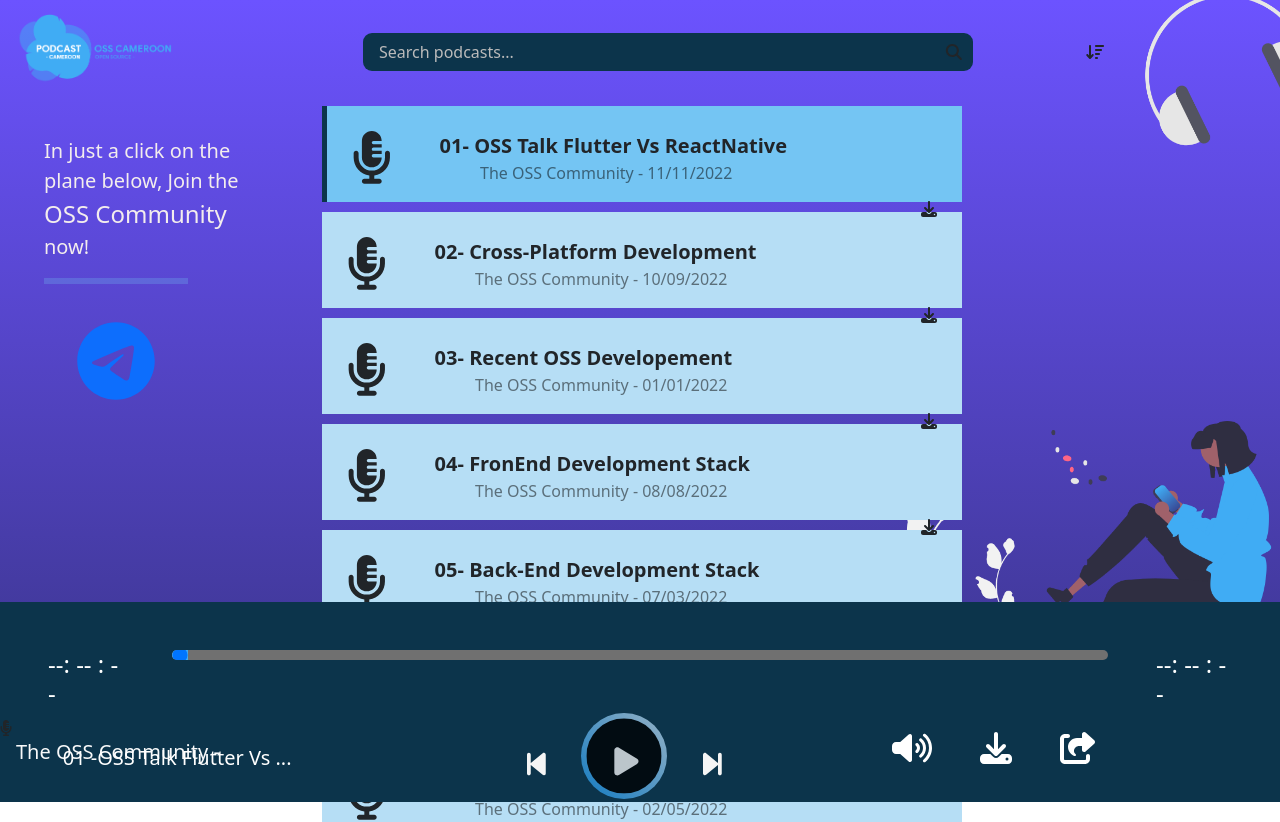
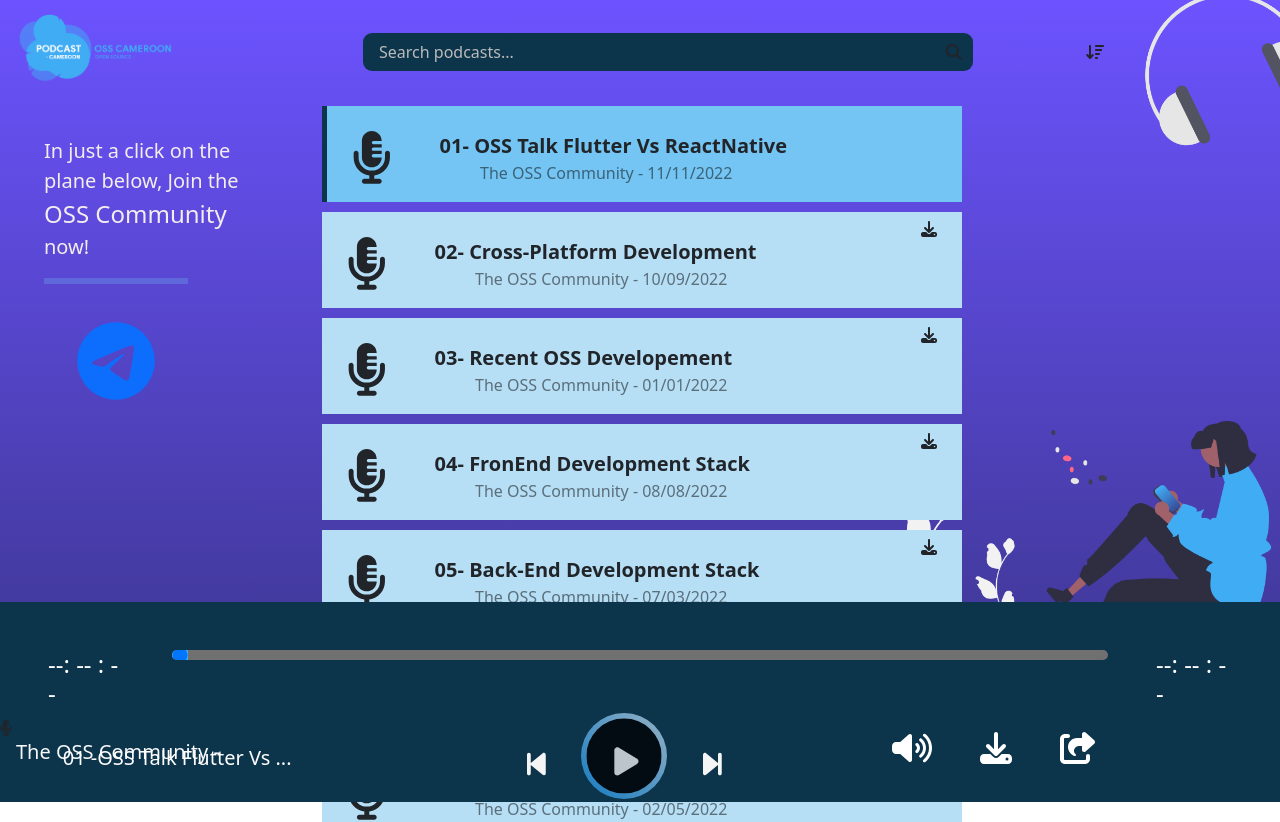
Before and after one commit to osscameroon/podcasts, a React (Create React App) app: page / in a window 1280 px wide. Shown: the top 822 px of the page. Built offline with nearby package versions, Linux system fonts and the light colour scheme.

Commit message:
fix: remove unwanted id from download button

```diff
--- a/src/components/podcasts_list/PodcastList.js
+++ b/src/components/podcasts_list/PodcastList.js
@@ -22,10 +22,10 @@
                 <p className="track-podcast-name text-black-50 d-none d-sm-none d-md-none d-lg-block">
                     {track.podName} {track.date}
                 </p>
-                <div className="float-end" id="download">
+                <div className="float-end">
                     <a href={track.fileUrl} className="border-light bg-transparent text-dark"
                        type="download">
-                        <FontAwesomeIcon icon={faDownload} style={{color: "dark", fontSize: "1em", paddingBottom: "20px"}} />
+                        <FontAwesomeIcon icon={faDownload} style={{color: "dark", fontSize: "1em",paddingTop:'20px'}} />
                     </a>
                 </div>
             </div>
```
